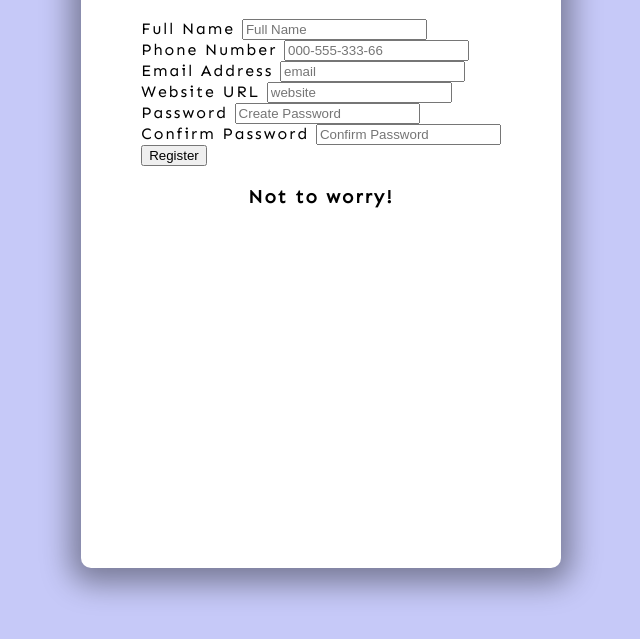
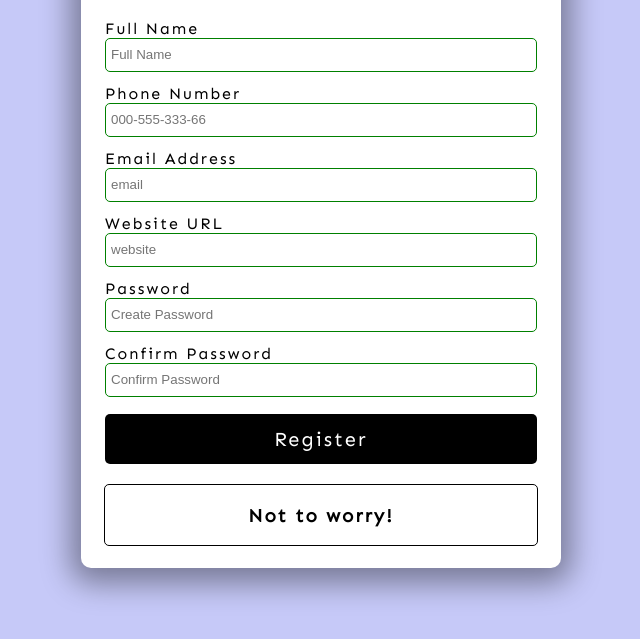
Before and after one commit to NewerKey/form-input-validation, a plain HTML site: page index.html in a window 1280 px wide. Shown: the part 147-786 px from the top of the page, without its empty margins (319-959 px from the left). Drawn offline with Linux system fonts and the light colour scheme.

Commit message:
Styled main form

```diff
--- a/style.css
+++ b/style.css
@@ -25,3 +25,69 @@ body {
   border-radius: 10px;
   box-shadow: 0 5px 30px 10px rgba(0, 0, 0, 0.4);
 }
+
+/*Form*/
+form {
+  width: 90%;
+}
+
+.form-group {
+  height: 65px;
+}
+
+label {
+  position: inherit;
+  bottom: 3px;
+}
+
+input {
+  width: 100%;
+  height: 34px;
+  padding: 5px;
+  border: 1px solid black;
+  border-radius: 5px;
+  outline: none;
+  box-sizing: border-box;
+  transition: all 0.3s;
+}
+
+input:valid {
+  border: 1px solid green;
+}
+
+input:invalid {
+  border: 1px solid red;
+}
+
+button {
+  cursor: pointer;
+  color: white;
+  background: black;
+  border: none;
+  border-radius: 5px;
+  height: 50px;
+  width: 100%;
+  font-family: Sen, sans-serif;
+  font-size: 20px;
+  letter-spacing: 2px;
+  margin-top: 5px;
+}
+
+button:hover {
+  filter: brightness(200%);
+  background: rgb(22, 22, 22);
+}
+
+button:focus {
+  outline: none;
+}
+
+.message-container {
+  border: 1px solid black;
+  border-radius: 5px;
+  width: 90%;
+  display: flex;
+  margin-top: 20px;
+  justify-content: center;
+  color: black;
+}
```
